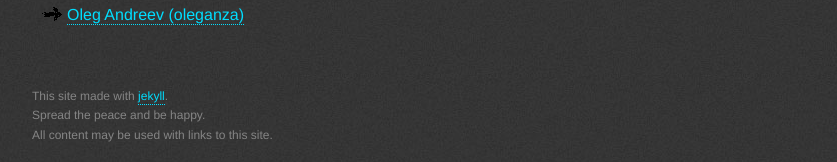
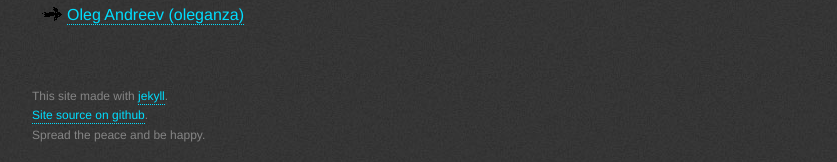
Before and after one commit to dab/belitsky.info, a Jekyll site: the page built from index.html, in a window 1280 px wide and 900 px high, scrolled down 1633 px. Shown: the part 735-897 px from the top of the window, without its empty margins (68-905 px from the left). Built offline with Jekyll 4.4.1, drawn with Linux system fonts in a browser that asks for light colours; comment, search, counter and statistics services are not loaded.

Commit message:
Add link to site sources

```diff
--- a/_layouts/default.html
+++ b/_layouts/default.html
@@ -28,8 +28,8 @@
 
   <div class="content-item footer">
   <p>This site made with <a href="http://github.com/mojombo/jekyll">jekyll</a>.</p>
+	<p><a href="http://github.com/dab/belitsky.info/tree/master">Site source on github</a>.</p>
   <p>Spread the peace and be happy.</p>
-  <p>All content may be used with links to this site.</p>
   </div>
 
 	<div class="top-grad"></div>
```
